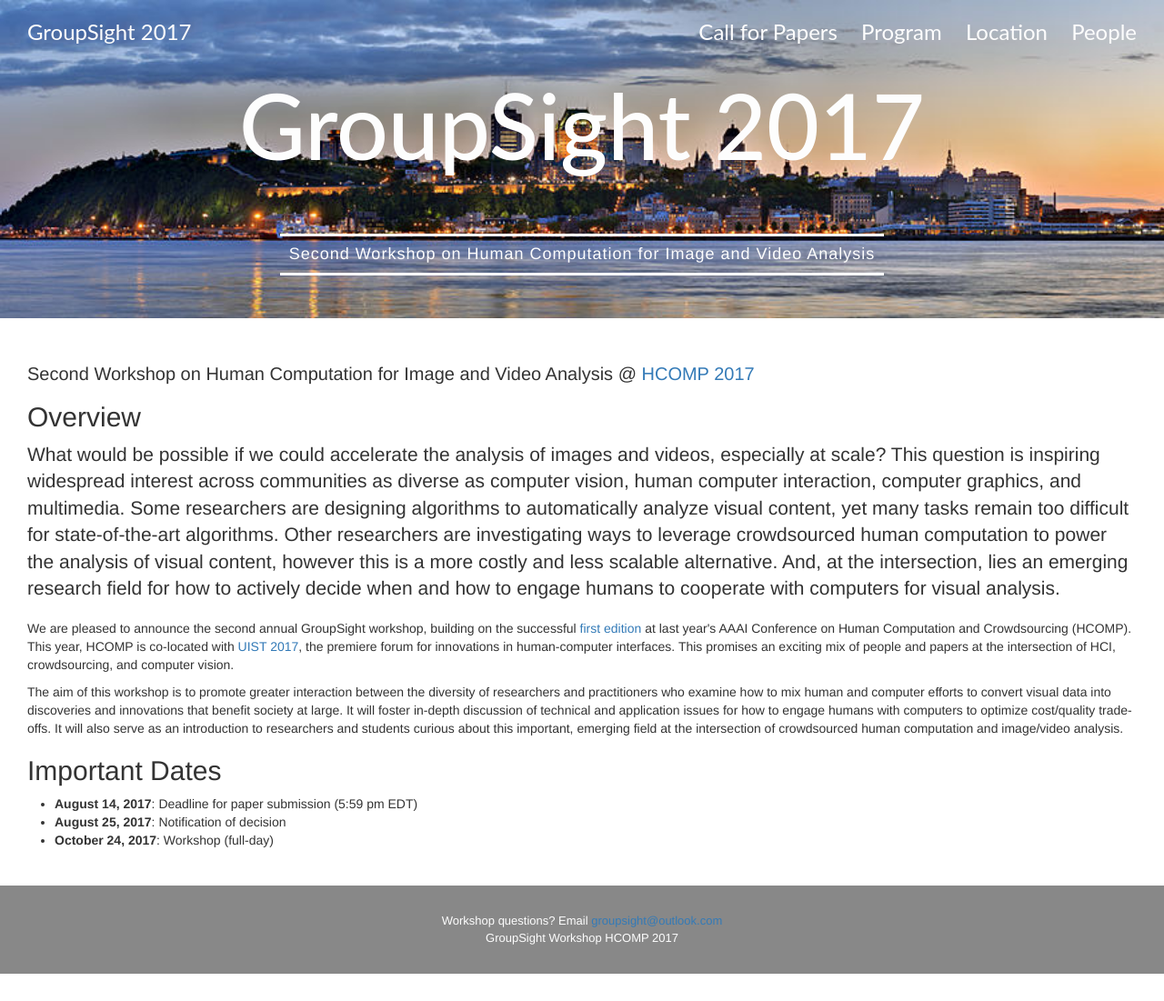
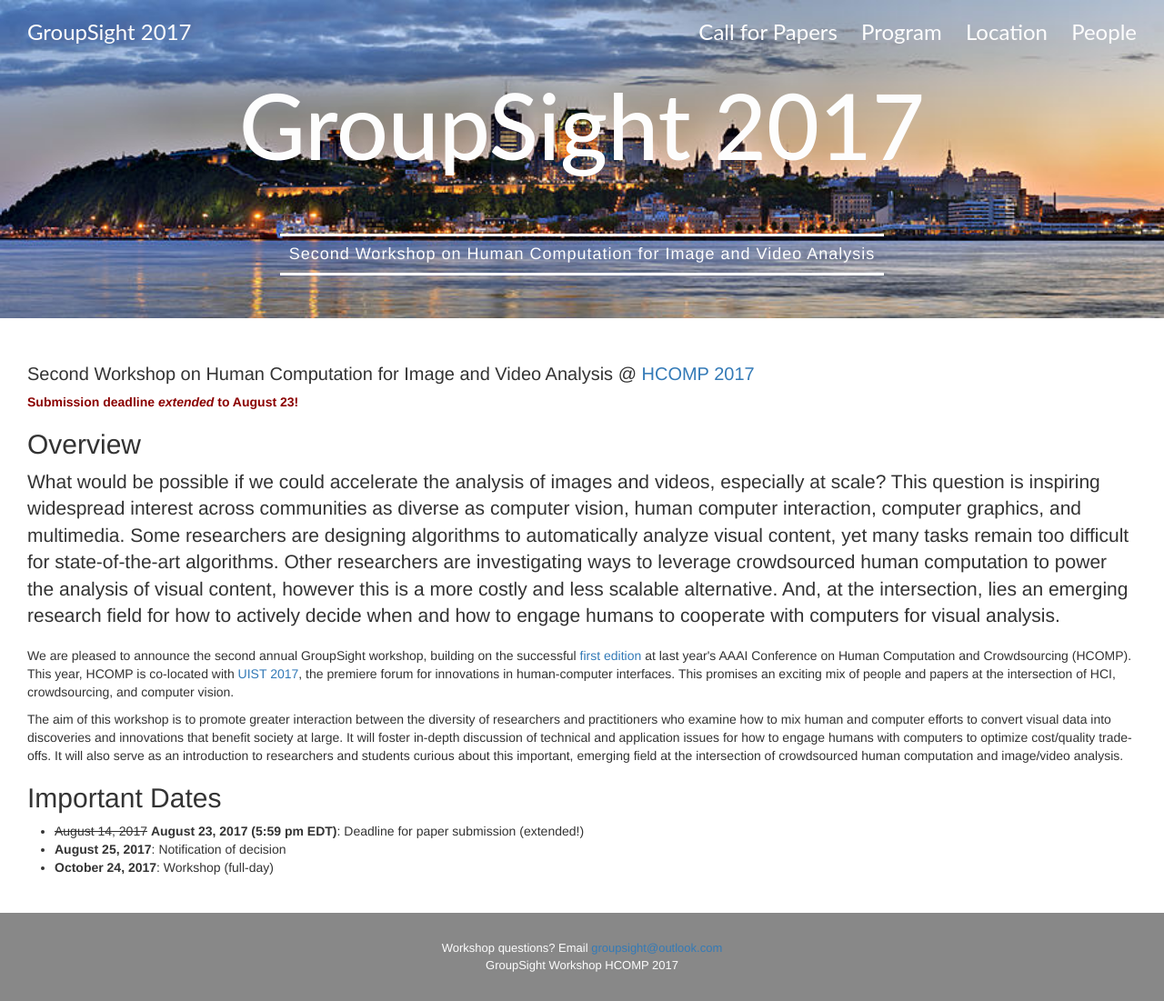
Before and after one commit to groupsight/groupsight.github.io, a Jekyll site: the page built from index.html, in a window 1280 px wide and 1101 px high. Shown: the whole window at 91% size. Built offline with Jekyll 4.4.1, drawn with Linux system fonts in a browser that asks for light colours; nearby versions of some CDN libraries.

Commit message:
extend submission deadline

```diff
--- a/_pages/01_call.html
+++ b/_pages/01_call.html
@@ -3,9 +3,12 @@ layout: page
 title: Call for Papers
 permalink: /call/
 ---
+
+<p style="font-weight: bold; color: darkred;">Submission deadline <em>extended</em> to August 23!</p>
+
 <h2>Important Dates</h2>
 <ul>
- <li><strong>August 14, 2017</strong>: Deadline for paper submission (5:59 pm EDT)
+ <li><del>August 14, 2017</del> <strong>August 23, 2017 (5:59 pm EDT)</strong>: Deadline for paper submission (extended!)
  <li><strong>August 25, 2017</strong>:	Notification of decision
  <li><strong>October 24, 2017</strong>: Workshop (full-day)
 </ul>
--- a/index.html
+++ b/index.html
@@ -5,6 +5,8 @@ layout: default
 <div class="home">
 
   <h1 class="page-heading">{{ site.subtitle }} @ <a href="http://www.humancomputation.com/2017/">HCOMP 2017</a></h1>
+
+  <p style="font-weight: bold; color: darkred;">Submission deadline <em>extended</em> to August 23!</p>
 
   <h2>Overview</h2>
   <p class="lead">
@@ -18,7 +20,7 @@ layout: default
   </p>
   <h2>Important Dates</h2>
   <ul>
-   <li><strong>August 14, 2017</strong>: Deadline for paper submission (5:59 pm EDT)
+   <li><del>August 14, 2017</del> <strong>August 23, 2017 (5:59 pm EDT)</strong>: Deadline for paper submission (extended!)
    <li><strong>August 25, 2017</strong>:	Notification of decision
    <li><strong>October 24, 2017</strong>: Workshop (full-day)
   </ul>
```
